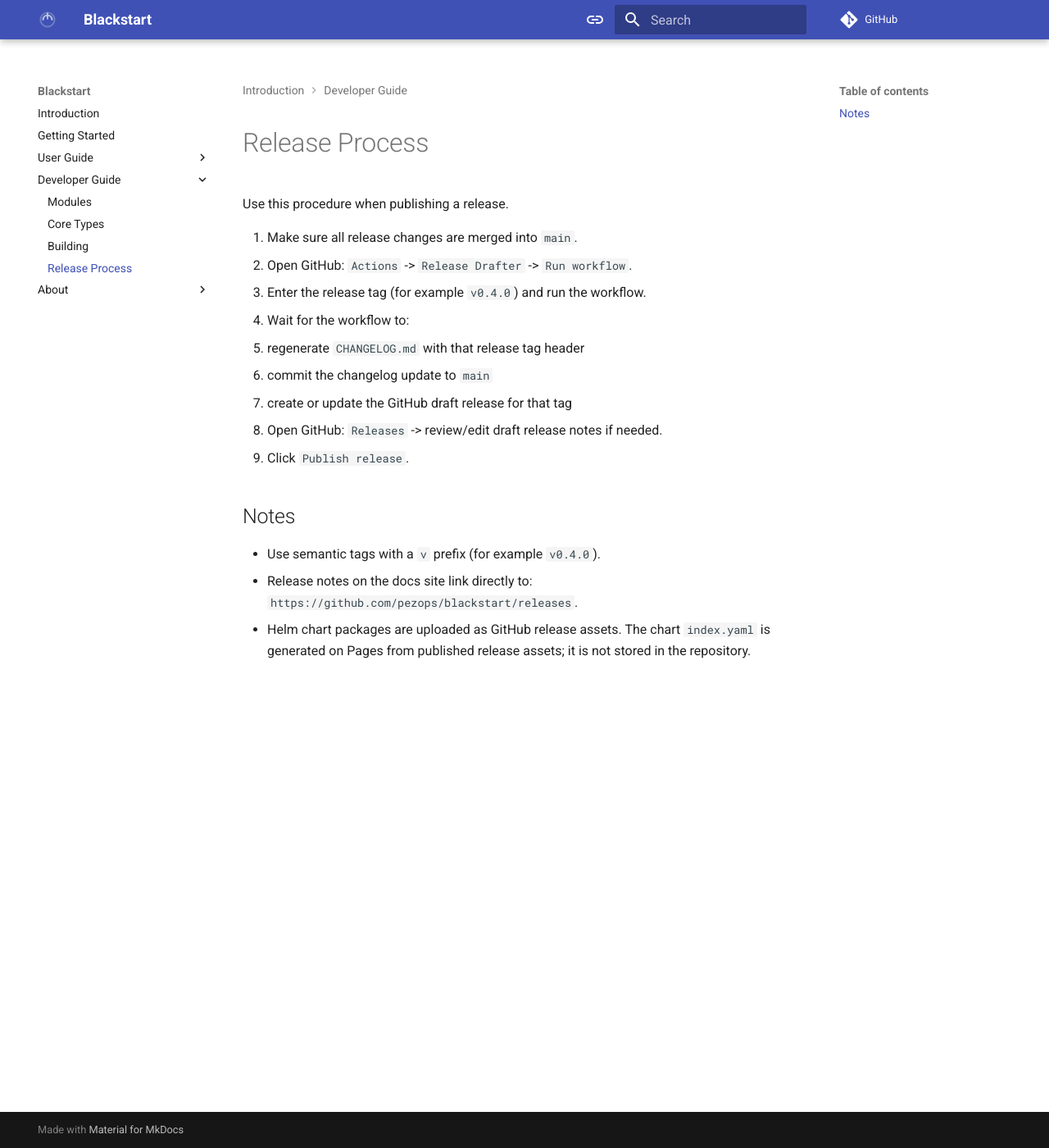
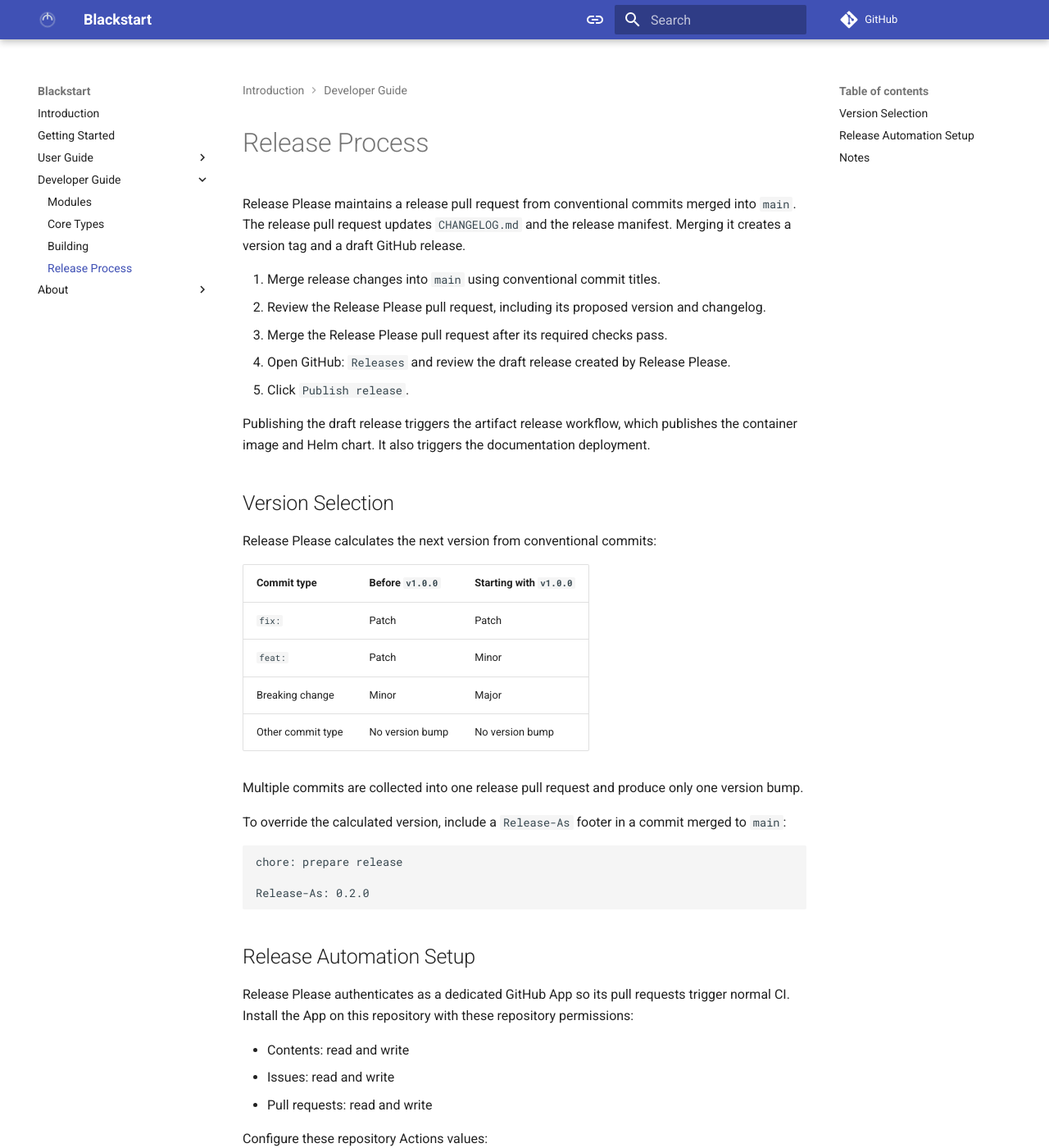
Before and after one commit to pezops/blackstart, an MkDocs documentation site: the page built from docs/developer-guide/release.md, in a window 1280 px wide and 1400 px high. Shown: the whole window at 82% size. Built offline with MkDocs 1.6.1 and Material for MkDocs 9.7.7, drawn with Linux system fonts in a browser that asks for light colours; comment, search, counter and statistics services are not loaded; some of the changed text lies outside the part shown.

Commit message:
ci: switch release automation to Release Please

````diff
--- a/docs/developer-guide/release.md
+++ b/docs/developer-guide/release.md
@@ -2,21 +2,58 @@
 
 # Release Process
 
-Use this procedure when publishing a release.
+Release Please maintains a release pull request from conventional commits merged into `main`. The
+release pull request updates `CHANGELOG.md` and the release manifest. Merging it creates a version
+tag and a draft GitHub release.
 
-1. Make sure all release changes are merged into `main`.
-2. Open GitHub: `Actions` -> `Release Drafter` -> `Run workflow`.
-3. Enter the release tag (for example `v0.4.0`) and run the workflow.
-4. Wait for the workflow to:
-   - regenerate `CHANGELOG.md` with that release tag header
-   - commit the changelog update to `main`
-   - create or update the GitHub draft release for that tag
-5. Open GitHub: `Releases` -> review/edit draft release notes if needed.
-6. Click `Publish release`.
+1. Merge release changes into `main` using conventional commit titles.
+2. Review the Release Please pull request, including its proposed version and changelog.
+3. Merge the Release Please pull request after its required checks pass.
+4. Open GitHub: `Releases` and review the draft release created by Release Please.
+5. Click `Publish release`.
+
+Publishing the draft release triggers the artifact release workflow, which publishes the container
+image and Helm chart. It also triggers the documentation deployment.
+
+## Version Selection
+
+Release Please calculates the next version from conventional commits:
+
+| Commit type       | Before `v1.0.0` | Starting with `v1.0.0` |
+| ----------------- | --------------- | ---------------------- |
+| `fix:`            | Patch           | Patch                  |
+| `feat:`           | Patch           | Minor                  |
+| Breaking change   | Minor           | Major                  |
+| Other commit type | No version bump | No version bump        |
+
+Multiple commits are collected into one release pull request and produce only one version bump.
+
+To override the calculated version, include a `Release-As` footer in a commit merged to `main`:
+
+```text
+chore: prepare release
+
+Release-As: 0.2.0
+```
+
+## Release Automation Setup
+
+Release Please authenticates as a dedicated GitHub App so its pull requests trigger normal CI.
+Install the App on this repository with these repository permissions:
+
+- Contents: read and write
+- Issues: read and write
+- Pull requests: read and write
+
+Configure these repository Actions values:
+
+- Variable `RELEASE_PLEASE_APP_CLIENT_ID`: GitHub App client ID
+- Secret `RELEASE_PLEASE_APP_PRIVATE_KEY`: GitHub App private key
 
 ## Notes
 
-- Use semantic tags with a `v` prefix (for example `v0.4.0`).
-- Release notes on the docs site link directly to: `https://github.com/pezops/blackstart/releases`.
+- Releases use semantic tags with a `v` prefix, for example `v0.4.0`.
+- Release Please currently creates stable draft releases only.
+- Release notes on the docs site link directly to `https://github.com/pezops/blackstart/releases`.
 - Helm chart packages are uploaded as GitHub release assets. The chart `index.yaml` is generated on
   Pages from published release assets; it is not stored in the repository.
````
Also changed, not shown: cliff.toml (deleted, +0 -46 lines), release-please-config.json (added, +59 -0 lines), .release-please-manifest.json (added), 5 other files.
